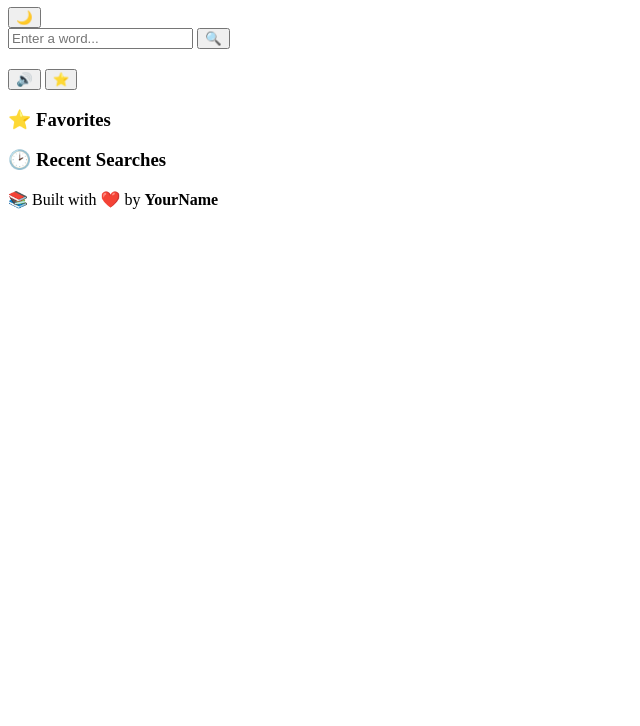
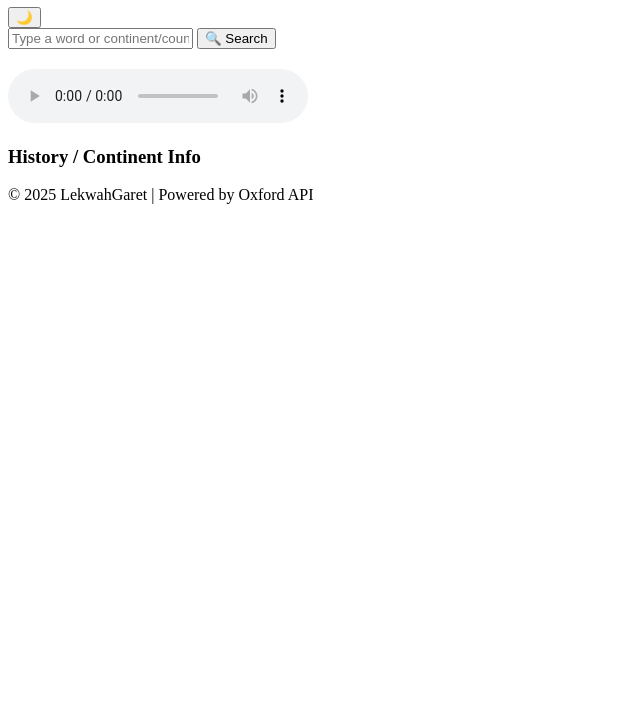
Before and after one commit to garetlekwah/dictionary-, a plain HTML site: page index.html in a window 1280 px wide. Shown: the part 74-800 px from the top of the page, without its empty margins (0-640 px from the left). Drawn offline with Linux system fonts and the light colour scheme.

Commit message:
Update index.html

```diff
--- a/index.html
+++ b/index.html
@@ -1,55 +1,41 @@
 <!DOCTYPE html>
 <html lang="en">
 <head>
-  <meta charset="UTF-8">
-  <meta name="viewport" content="width=device-width, initial-scale=1.0">
-  <title>Dictionary App</title>
-  <link rel="stylesheet" href="style.css">
+<meta charset="UTF-8">
+<meta name="viewport" content="width=device-width, initial-scale=1.0">
+<title>Global Dictionary</title>
+<link rel="stylesheet" href="styles.css">
 </head>
 <body>
+<div class="app-container">
   <header>
-    <h1>📖 My Dictionary</h1>
+    <h1>🌍 Global Dictionary</h1>
     <button id="theme-toggle">🌙</button>
   </header>
 
-  <main>
-    <section class="search-section">
-      <div class="search-box">
-        <input type="text" id="word-input" placeholder="Enter a word...">
-        <button id="search-btn">🔍</button>
-      </div>
-    </section>
+  <section class="search-section">
+    <input type="text" id="word-input" placeholder="Type a word or continent/country">
+    <button id="search-btn">🔍 Search</button>
+  </section>
 
-    <section class="dictionary-container">
-      <!-- Word Result -->
-      <div class="result-box hidden" id="result">
-        <div class="word-header">
-          <h2 id="word"></h2>
-          <span id="phonetic"></span>
-          <button id="play-sound">🔊</button>
-          <button id="save-fav">⭐</button>
-        </div>
-        <div id="meanings"></div>
-      </div>
-
-      <!-- Sidebar -->
-      <aside class="sidebar">
-        <div class="favorites">
-          <h3>⭐ Favorites</h3>
-          <ul id="fav-list"></ul>
-        </div>
-        <div class="history">
-          <h3>🕑 Recent Searches</h3>
-          <ul id="history-list"></ul>
-        </div>
-      </aside>
-    </section>
-  </main>
+  <section class="results-section">
+    <div id="word-info">
+      <h2 id="word-title"></h2>
+      <p id="word-type"></p>
+      <p id="definition"></p>
+      <audio id="pronunciation" controls></audio>
+    </div>
+    <div id="extra-info">
+      <h3>History / Continent Info</h3>
+      <p id="continent-info"></p>
+    </div>
+  </section>
 
   <footer>
-    <p>📚 Built with ❤️ by <strong>YourName</strong></p>
+    <p>© 2025 LekwahGaret | Powered by Oxford API</p>
   </footer>
+</div>
 
-  <script src="script.js"></script>
+<script src="script.js"></script>
 </body>
 </html>
```
